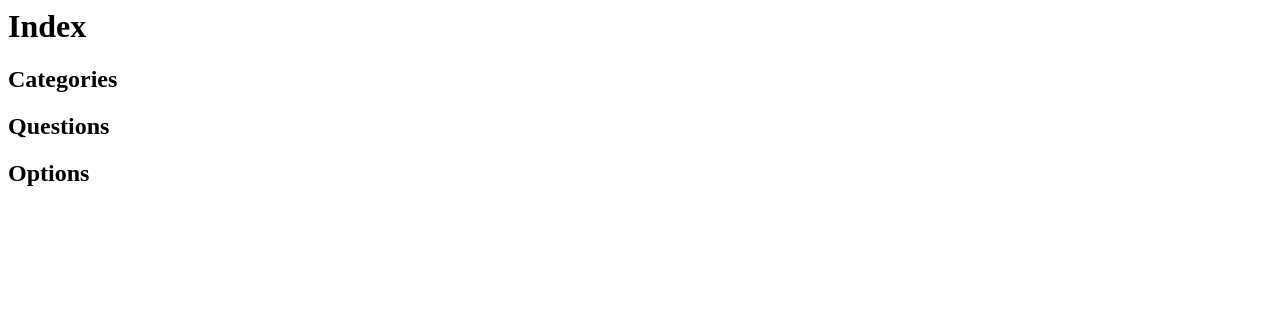
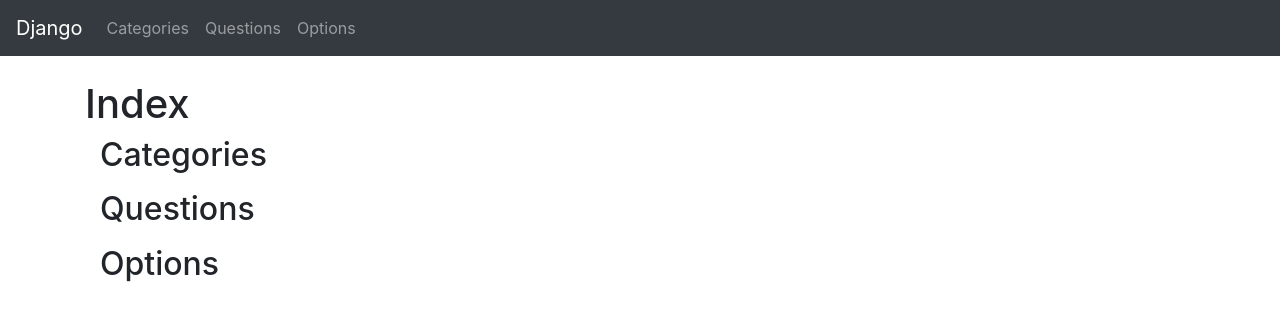
Before and after one commit to jgillard/practising-python-django, a Django app: page / in a window 1280 px wide. Shown: the top 321 px of the page. Run offline with Django 3.2, Linux system fonts and the light colour scheme; data that the repository does not hold is empty; some libraries are stand-ins or nearby versions.

Commit message:
Extend rather than include templates. Add a navbar.

```diff
--- /dev/null
+++ b/categories/templates/base.html
@@ -0,0 +1,26 @@
+<!doctype html>
+<html lang="en">
+  <head>
+    <meta charset="utf-8">
+    <meta name="viewport" content="width=device-width, initial-scale=1, shrink-to-fit=no">
+    <link rel="stylesheet" href="https://stackpath.bootstrapcdn.com/bootstrap/4.2.1/css/bootstrap.min.css" integrity="sha384-GJzZqFGwb1QTTN6wy59ffF1BuGJpLSa9DkKMp0DgiMDm4iYMj70gZWKYbI706tWS" crossorigin="anonymous">
+    <title>Django</title>
+  </head>
+  <body>
+
+    <style>
+      body { padding-top: 5rem; }
+    </style>
+
+    {% include 'navbar.html' %}
+
+    <main role="main" class="container">
+      <div>
+        {% block content %}{% endblock %}
+      </div>
+    </main>
+
+    <script src="https://code.jquery.com/jquery-3.3.1.slim.min.js" integrity="sha384-q8i/X+965DzO0rT7abK41JStQIAqVgRVzpbzo5smXKp4YfRvH+8abtTE1Pi6jizo" crossorigin="anonymous"></script>
+    <script src="https://stackpath.bootstrapcdn.com/bootstrap/4.2.1/js/bootstrap.min.js" integrity="sha384-B0UglyR+jN6CkvvICOB2joaf5I4l3gm9GU6Hc1og6Ls7i6U/mkkaduKaBhlAXv9k" crossorigin="anonymous"></script>
+  </body>
+</html>
--- a/categories/templates/category_list.html
+++ b/categories/templates/category_list.html
@@ -1,10 +1,21 @@
+{% extends "base.html" %}
+
+
+{% block content %}
+
 <h2>Categories</h2>
 <ul>
   {% for category in category_list %}
   <li>
     <a href="{% url 'category' category.id %}">
-      {% include 'category.html' %}
-    <a>
+      <p>
+        ID: {{ category.id }}<br>
+        Name: {{ category.name }}<br>
+        Parent: {{ category.parent }}<br>
+      </p>
+    </a>
   </li>
   {% endfor %}
 </ul>
+
+{% endblock %}
--- a/categories/templates/index.html
+++ b/categories/templates/index.html
@@ -1,3 +1,8 @@
+{% extends "base.html" %}
+
+
+{% block content %}
+
 <h1>Index</h1>
 
 {% include 'category_list.html' %}
@@ -5,3 +10,5 @@
 {% include 'question_list.html' %}
 
 {% include 'option_list.html' %}
+
+{% endblock %}
--- /dev/null
+++ b/categories/templates/navbar.html
@@ -0,0 +1,20 @@
+<nav class="navbar navbar-expand-md navbar-dark bg-dark fixed-top">
+  <a class="navbar-brand" href="/">Django</a>
+  <button class="navbar-toggler" type="button" data-toggle="collapse" data-target="#navbarsExampleDefault">
+    <span class="navbar-toggler-icon"></span>
+  </button>
+
+  <div class="collapse navbar-collapse" id="navbarsExampleDefault">
+    <ul class="navbar-nav mr-auto">
+      <li class="nav-item">
+        <a class="nav-link" href="/categories">Categories</a>
+      </li>
+      <li class="nav-item">
+        <a class="nav-link" href="/questions">Questions</a>
+      </li>
+      <li class="nav-item">
+        <a class="nav-link" href="/options">Options</a>
+      </li>
+    </ul>
+  </div>
+</nav>
--- a/categories/templates/option_list.html
+++ b/categories/templates/option_list.html
@@ -1,10 +1,22 @@
+{% extends "base.html" %}
+
+
+{% block content %}
+
 <h2>Options</h2>
 <ul>
   {% for option in option_list %}
   <li>
     <a href="{% url 'option' option.id %}">
-      {% include 'option.html' %}
-    <a>
+      <p>
+        ID: {{ option.id }}<br>
+        Title: {{ option.title }}<br>
+        Question ID: {{ option.question.id }}<br>
+        Question Title: {{ option.question.title }}<br>
+      </p>
+    </a>
   </li>
   {% endfor %}
 </ul>
+
+{% endblock %}
--- a/categories/templates/question_list.html
+++ b/categories/templates/question_list.html
@@ -1,10 +1,23 @@
+{% extends "base.html" %}
+
+
+{% block content %}
+
 <h2>Questions</h2>
 <ul>
   {% for question in question_list %}
   <li>
     <a href="{% url 'question' question.id %}">
-      {% include 'question.html' %}
-    <a>
+      <p>
+        ID: {{ question.id }}<br>
+        Title: {{ question.title }}<br>
+        Answer type: {{ question.get_answer_type_display }}<br>
+        Category ID: {{ question.category.id }}<br>
+        Category Name: {{ question.category.name }}<br>
+      </p>
+    </a>
   </li>
   {% endfor %}
 </ul>
+
+{% endblock %}
```
Also changed, not shown: categories/templates/category.html (+11 -3 lines), categories/templates/option.html (+12 -4 lines), categories/templates/question.html (+13 -5 lines).
